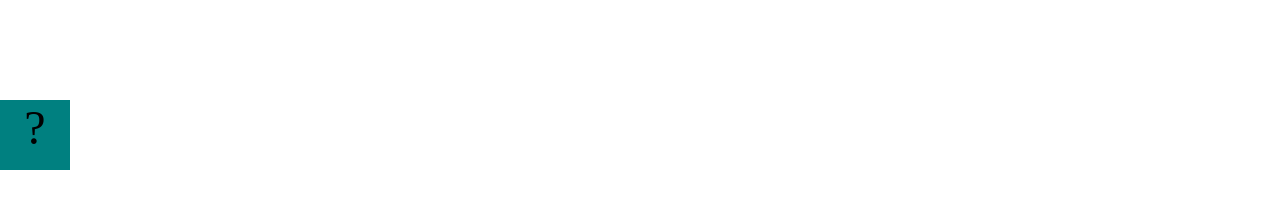
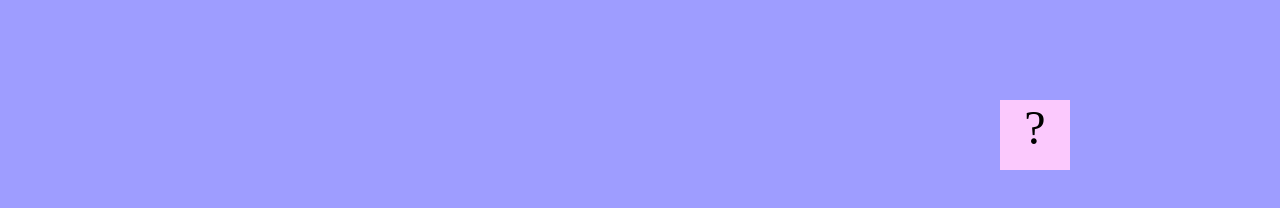
Before and after one commit to AnaVega07/AnaVega07.github.io, a plain HTML site: page projects/bouncing-box/index.html in a window 1280 px wide. Drawn offline with Linux system fonts and the light colour scheme.

Commit message:
add bouncing box

```diff
--- a/projects/bouncing-box/index.html
+++ b/projects/bouncing-box/index.html
@@ -8,7 +8,7 @@
 		.box {
 			width: 70px;
 			height: 70px;
-			background-color: teal;
+			background-color: rgb(251, 201, 253);
 			font-size: 300%;
 			text-align: center;
 			user-select: none;
@@ -19,6 +19,7 @@
 		}
 		.board{
 			height: 100vh;
+			background-color: rgb(158, 157, 255);
 		}
 	</style>
 	<!-- 	<script src="//cdnjs.cloudflare.com/ajax/libs/jquery/2.1.1/jquery.min.js"></script> -->
@@ -62,8 +63,9 @@
 			//////////////////////////////////////////////////////////////////
 
 			// TODO 2 - Variable declarations
-
-
+			var positionX = 0;
+			var points = 0;
+			var speed = 10
 
 			/*
 			This Function will be called 20 times/second. Each time it is called,
@@ -71,7 +73,11 @@
 			turn it around!
 			*/
 			function update() {
-
+			positionX = positionX + speed;
+			if (positionX > boardWidth || positionX < 0){
+				speed *= -1
+			}
+			moveBoxTo(positionX);
 
 			};
 
@@ -81,7 +87,12 @@
 			the left side of the screen.
 			*/
 			function handleBoxClick() {
+				console.log(positionX)
+				positionX = 0;
 
+				points = points + 1
+				speed = speed + 3
+				changeBoxText(points)
 
 
 			};
```
